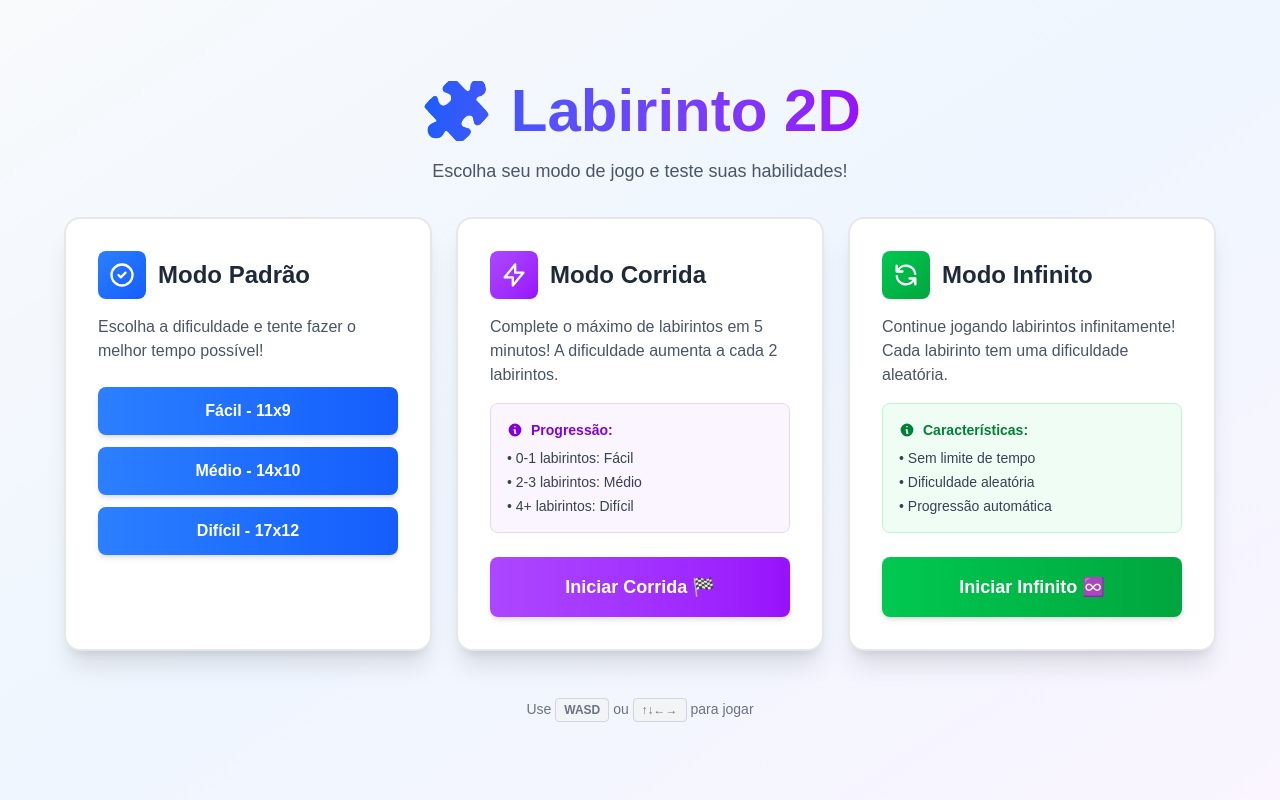
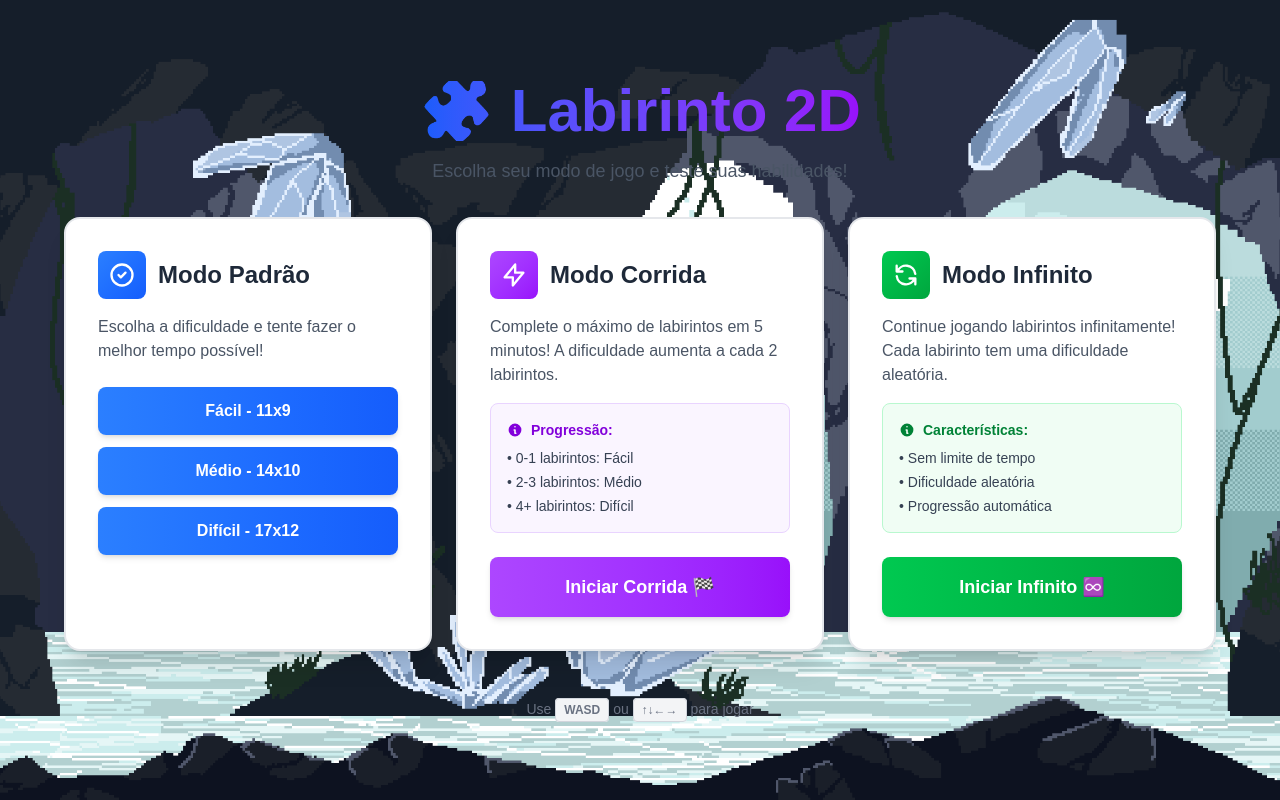
Before and after one commit to vinicius-pascoal/labirinto-game, a Next.js app: page / in a window 1280 px wide. Built offline with nearby package versions, Linux system fonts and the light colour scheme.

Commit message:
Add background image and update layout styles
Set a new background image for the app by updating globals.css and adding fundo.png. Removed gradient backgrounds from Labirinto and Home components to use the new image-based background.

```diff
--- a/app/globals.css
+++ b/app/globals.css
@@ -19,8 +19,13 @@
   }
 }
 
+
 body {
-  background: var(--background);
+  background-image: url('/fundo/fundo.png');
+  background-size: cover;
+  background-repeat: no-repeat;
+  background-position: center center;
+  min-height: 100vh;
   color: var(--foreground);
   font-family: Arial, Helvetica, sans-serif;
 }
@@ -30,6 +35,15 @@ body {
     opacity: 0;
     transform: translateY(-10px);
   }
+
+  body {
+    background-image: url('/fundo/fundo.png');
+    background-size: cover;
+    background-repeat: no-repeat;
+    background-position: center center;
+    min-height: 100vh;
+  }
+
 
   to {
     opacity: 1;
--- a/app/labirinto.tsx
+++ b/app/labirinto.tsx
@@ -700,7 +700,7 @@ const Labirinto = () => {
   // Menu Principal
   if (gameMode === 'menu') {
     return (
-      <div className="flex min-h-screen flex-col items-center justify-center gap-8 py-12 px-4 bg-gradient-to-br from-slate-50 via-blue-50 to-purple-50">
+      <div className="flex min-h-screen flex-col items-center justify-center gap-8 py-12 px-4">
         <div className="text-center space-y-4 animate-fade-in">
           <h1 className="text-6xl font-bold bg-gradient-to-r from-blue-600 to-purple-600 bg-clip-text text-transparent">
             🧩 Labirinto 2D
--- a/app/page.tsx
+++ b/app/page.tsx
@@ -2,7 +2,7 @@ import Labirinto from './labirinto';
 
 export default function Home() {
   return (
-    <div className="min-h-screen bg-gradient-to-br from-slate-50 via-blue-50 to-purple-50">
+    <div className="min-h-screen">
       <Labirinto />
     </div>
   );
```
Also changed, not shown: public/fundo/fundo.png (added).
